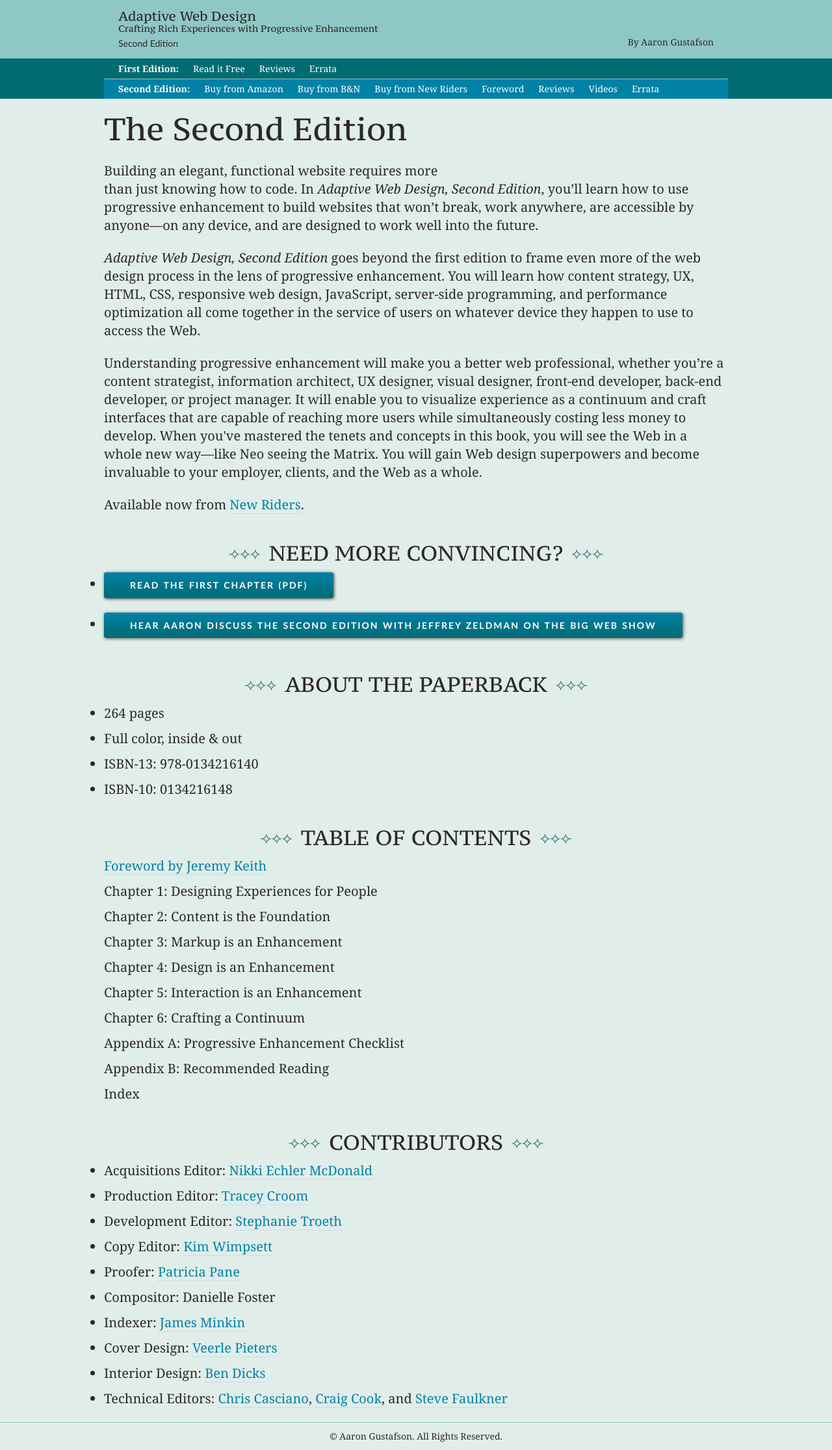
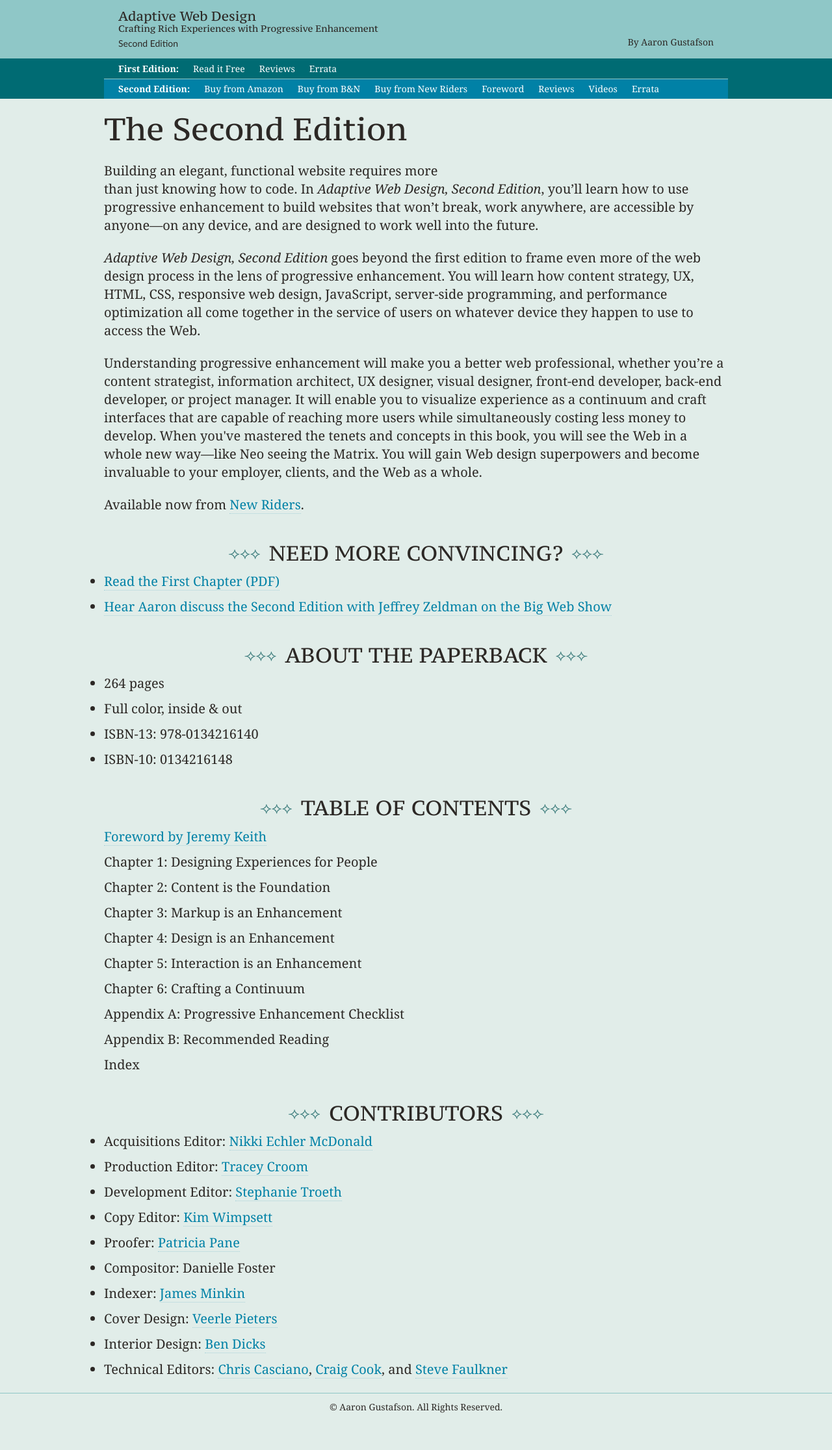
Before and after one commit to aarongustafson/adaptivewebdesign.info, a Jekyll site: the page built from 2nd-edition/index.html, in a window 1280 px wide. Shown: the whole page at 65% size. Built offline with Jekyll 4.4.1, drawn with Linux system fonts in a browser that asks for light colours; after the commit the page ends 2186 px from its top, so only the background shows below that.

Commit message:
let’s not do big buttons…

```diff
--- a/2nd-edition/index.html
+++ b/2nd-edition/index.html
@@ -22,8 +22,8 @@
 <section class="section">
 	<h2 class="section__title">Need More Convincing?</h2>
 	<ul>
-		<li><a class="cta" href="http://ptgmedia.pearsoncmg.com/images/9780134216140/samplepages/9780134216140.pdf">Read the First Chapter (PDF)</a></li>
-		<li><a class="cta" href="http://5by5.tv/bigwebshow/140">Hear Aaron discuss the Second Edition with Jeffrey Zeldman on the Big Web Show</a></li>
+		<li><a href="http://ptgmedia.pearsoncmg.com/images/9780134216140/samplepages/9780134216140.pdf">Read the First Chapter (PDF)</a></li>
+		<li><a href="http://5by5.tv/bigwebshow/140">Hear Aaron discuss the Second Edition with Jeffrey Zeldman on the Big Web Show</a></li>
 	</ul>
 </section>
 
```
